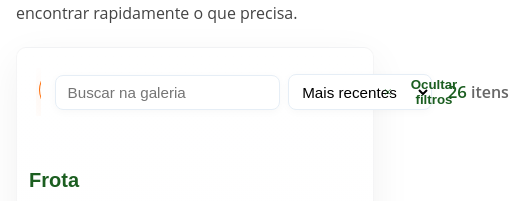
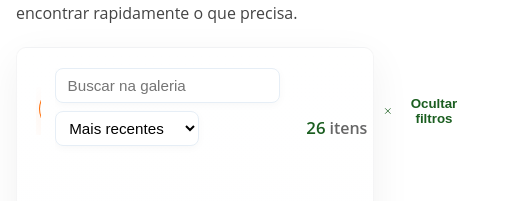
Before and after one commit to jbbastos1303/novamax-site, a React (Create React App) app: page /galeria in a window 390 px wide. Shown: the part 380-581 px from the top of the page, 509 px wide, since content can reach past the window. Built offline with nearby package versions, Linux system fonts and the light colour scheme.

Commit message:
Correcao erro galeria

```diff
--- a/src/pages/galeria.module.css
+++ b/src/pages/galeria.module.css
@@ -1,3 +1,8 @@
+@media (max-width: 640px) {
+  .searchWrap {
+    display: none;
+  }
+}
 /* galeria.module.css - versão completa (sem sticky) */
 /* Melhoria: evita corte de cantos, safe-area, overflow visível, foco acessível, responsividade */
 
@@ -199,6 +204,10 @@
   gap: .5rem;
   align-items: center;
   flex-shrink: 0;
+  flex-wrap: wrap;
+  max-width: 100vw;
+  overflow-x: auto;
+  box-sizing: border-box;
 }
 
 /* Search */
@@ -862,7 +871,13 @@
   /* reduz padding e mostra toggle no mobile */
   .filterBar { padding: .5rem .6rem; border-radius: 10px; }
   .chips { padding-left: .15rem; padding-right: .15rem; margin: 0 -0.15rem; }
-  .controls { display: none; } /* esconde busca/ordenar para economizar espaço */
+  .controls {
+    flex-wrap: wrap;
+    max-width: 100vw;
+    overflow-x: auto;
+    box-sizing: border-box;
+    padding-bottom: .5rem;
+  }
   .filterToggle { display: inline-flex; align-items: center; gap: .4rem; }
   .search { min-width: 80px; }
 }
```
